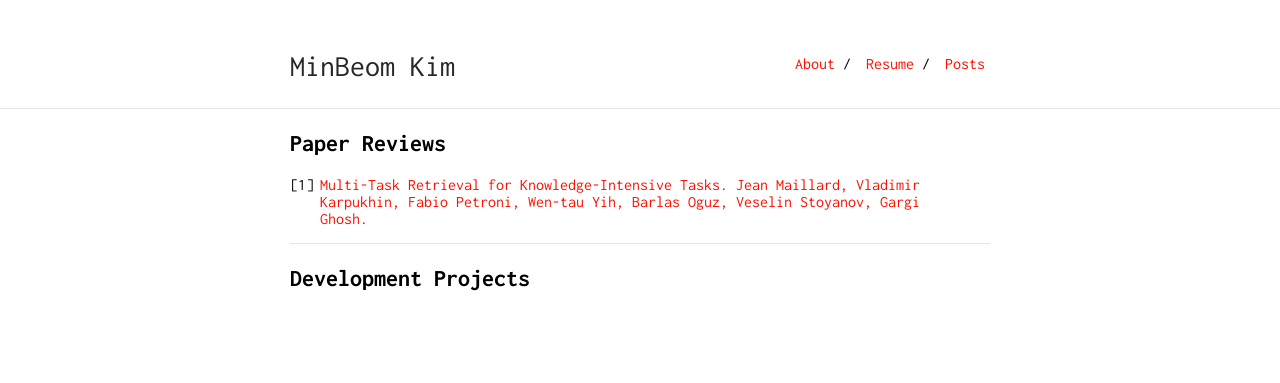
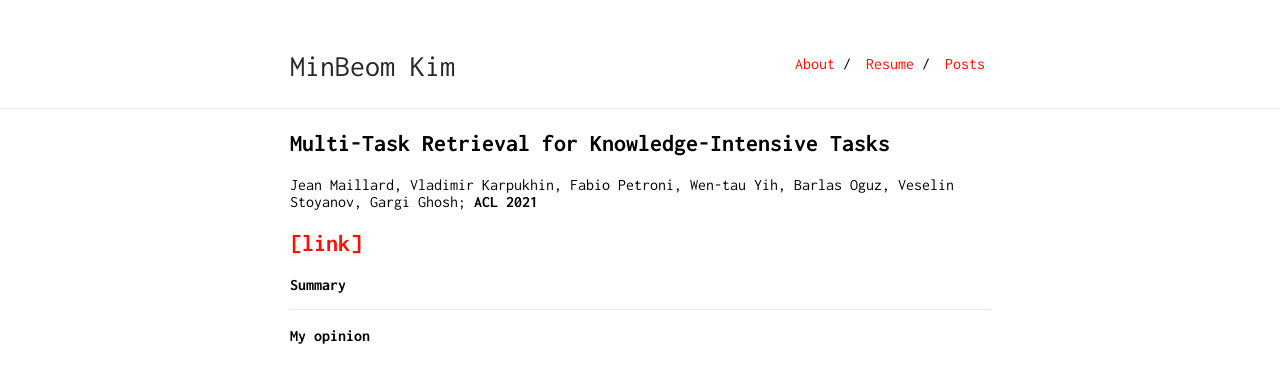
Before and after one commit to minbeomkim/minbeomkim.github.io, a Jekyll site: the page built from post-Multi-Task-Retrieval-for-Knowledge-Intensive-Tasks.md, in a window 1280 px wide. Shown: the top 383 px of the page. Built offline with Jekyll 4.4.1, drawn with Linux system fonts in a browser that asks for light colours; our own code applies the rules of GitHub Pages for plain Markdown files.

Commit message:
Update post-Multi-Task-Retrieval-for-Knowledge-Intensive-Tasks.md

```diff
--- a/post-Multi-Task-Retrieval-for-Knowledge-Intensive-Tasks.md
+++ b/post-Multi-Task-Retrieval-for-Knowledge-Intensive-Tasks.md
@@ -2,33 +2,22 @@
 layout: default
 ---
 
-## Paper Reviews
+## Multi-Task Retrieval for Knowledge-Intensive Tasks
 
-1. [Multi-Task Retrieval for Knowledge-Intensive Tasks. Jean Maillard, Vladimir Karpukhin, Fabio Petroni, Wen-tau Yih, Barlas Oguz, Veselin Stoyanov, Gargi Ghosh.]()
+Jean Maillard, Vladimir Karpukhin, Fabio Petroni, Wen-tau Yih, Barlas Oguz, Veselin Stoyanov, Gargi Ghosh; **ACL 2021**
+
+[[link]](https://aclanthology.org/2021.acl-long.89.pdf)
+---
+
+**Summary**
+
 
 
 ---
+**My opinion**
 
-## Development Projects
 
-<!-- * Email: [foo@xyz.com](mailto:foo@xyz.com)
 
-* Phone: [+91-123123](tel:+91-123123)
-
----
-
-## Mailing Address
-
-> 221B, Baker Street
->
-> London
->
-> United Kingdom
-
----
-
-## Social
-
-1. [Facebook](#)
-2. [Twitter](#)
-3. [Google+](#) -->
+<br/>
+<br/>
+<br/>
```
